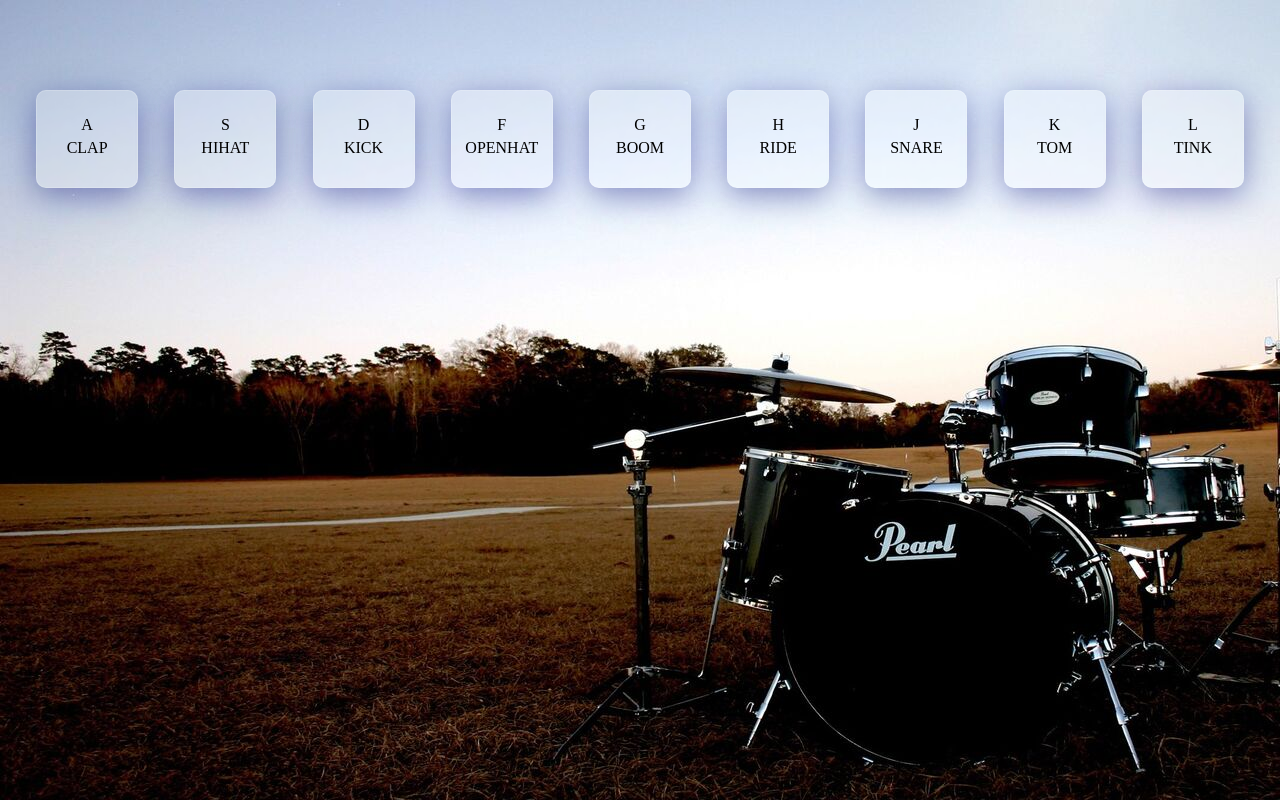
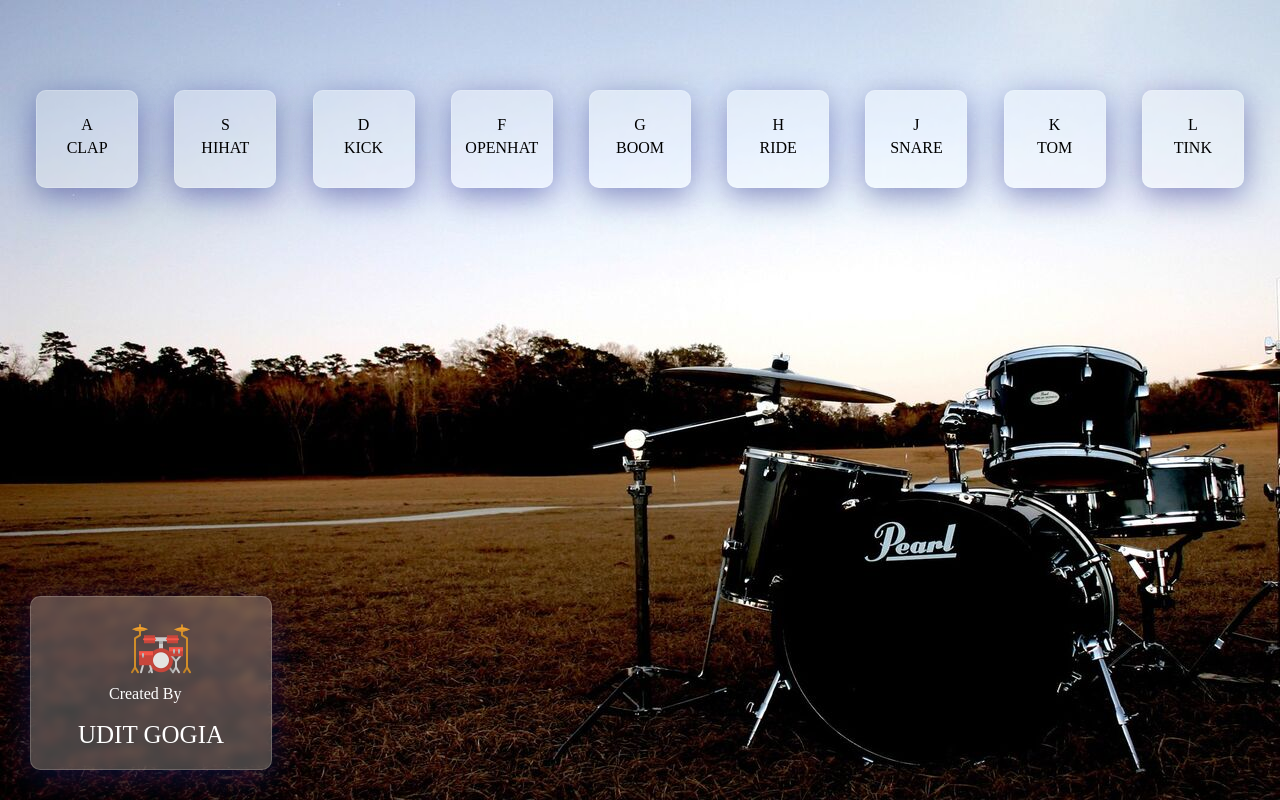
Before and after one commit to Udit-Gogia/JS-Drum-Kit-, a plain HTML site: page index.html in a window 1280 px wide. Drawn offline with Linux system fonts and the light colour scheme.

Commit message:
almost done

```diff
--- a/drumkit.css
+++ b/drumkit.css
@@ -35,9 +35,31 @@ body{
     border: 2px solid rgb(255,255,255);
 }
 
-/*.a,.d,.h,.k{*/
-/*transform: rotateZ(-30deg);*/
-/*}*/
-/*.s,.f,.j,.l{*/
-/*    transform: rotateZ(30deg);*/
-/*}*/
+.created-by{
+    display: flex;
+    flex-direction: column;
+    align-items: center;
+    background: rgba( 255, 255, 255, 0.25 );
+    box-shadow: 0 8px 32px 0 rgba( 31, 38, 135, 0.37 );
+    backdrop-filter: blur( 4px );
+    border-radius: 10px;
+    border: 1px solid rgba( 255, 255, 255, 0.18 );
+    width:200px;
+    padding: 20px;
+    position: absolute;
+    bottom: 30px;
+    left: 30px;
+    color: white;
+}
+.link-portfolio {
+    text-decoration: none;
+    color: white;
+    font-size: 25px;
+    font-weight: 300;
+}
+.link-portfolio:hover{
+    text-decoration: underline;
+}
+.text-cb{
+    margin:0;
+}
--- a/drumkit.js
+++ b/drumkit.js
@@ -1,5 +1,8 @@
 window.addEventListener("keydown", function (e){
     playsound(e.key);
+
+    const key = document.querySelector(`.key[data-key="${e.keyCode}"]`);
+    key.classList.add('playing');
 
 });
 
@@ -52,5 +55,4 @@ function playsound(key){
             break;
     }
 
-
 }
--- a/index.html
+++ b/index.html
@@ -131,5 +131,15 @@
 <audio data-key="75" src="sounds/tom.wav"></audio>
 <audio data-key="76" src="sounds/tink.wav"></audio>
 
+    <div class="created-by">
+
+        <div class="logo-text">
+            <img src="drums-icon.png" style="margin-left: 20px;">
+        <p class="text-cb">Created By</p>
+        </div>
+        <br>
+        <strong> <a href="https://udit-gogia.github.io/Portfolio-Website/" class="link-portfolio">UDIT GOGIA</a> </strong>
+
+    </div>
 </body>
 </html>
```
Also changed, not shown: drums-icon.png (added).
